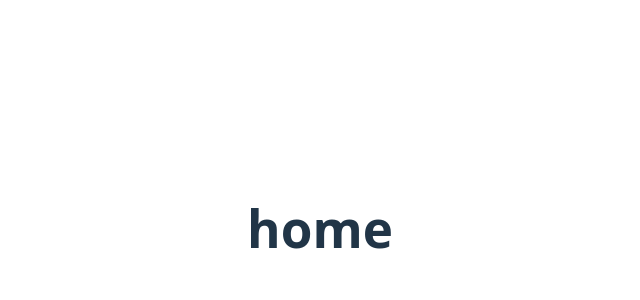
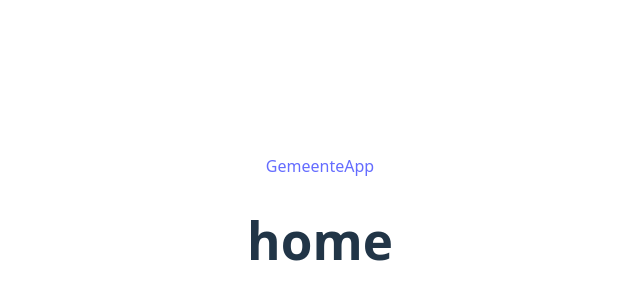
Before and after one commit to Panoi/eindopdracht-fullstack-frontend-pblom, a React (Vite) app: page / in a window 1280 px wide. Shown: the part 172-472 px from the top of the page, without its empty margins (320-960 px from the left). Built offline with nearby package versions, Linux system fonts and the light colour scheme.

Commit message:
Made a component folder and NavBar compontent + added it to App.jsx and wrapped the routes with a div

```diff
--- a/src/App.jsx
+++ b/src/App.jsx
@@ -6,6 +6,7 @@
 import Profile from "./pages/Profile.jsx";
 import Proposal from "./pages/Proposal.jsx";
 import ProposalOverview from "./pages/ProposalOverview.jsx";
+import NavBar from "./components/NavBar.jsx";
 
 function App() {
 
@@ -13,7 +14,8 @@
   return (
 
     <>
-
+<NavBar />
+      <div className="content">
       <Routes>
         <Route path="/" element={<Home />} />
         <Route path="/login" element={<Login  />} />
@@ -22,7 +24,7 @@
         <Route path="/proposal" element={<Proposal /> } />
         <Route path="/proposals" element={<ProposalOverview /> } />
       </Routes>
-
+    </div>
     </>
   )
 }
--- /dev/null
+++ b/src/components/NavBar.jsx
@@ -0,0 +1,20 @@
+import {Link} from "react-router-dom";
+
+
+function NavBar(){
+
+    return (
+        <nav>
+            <Link to='/'>
+                GemeenteApp
+            </Link>
+
+
+        </nav>
+
+
+
+    )
+}
+
+export default NavBar;
```
